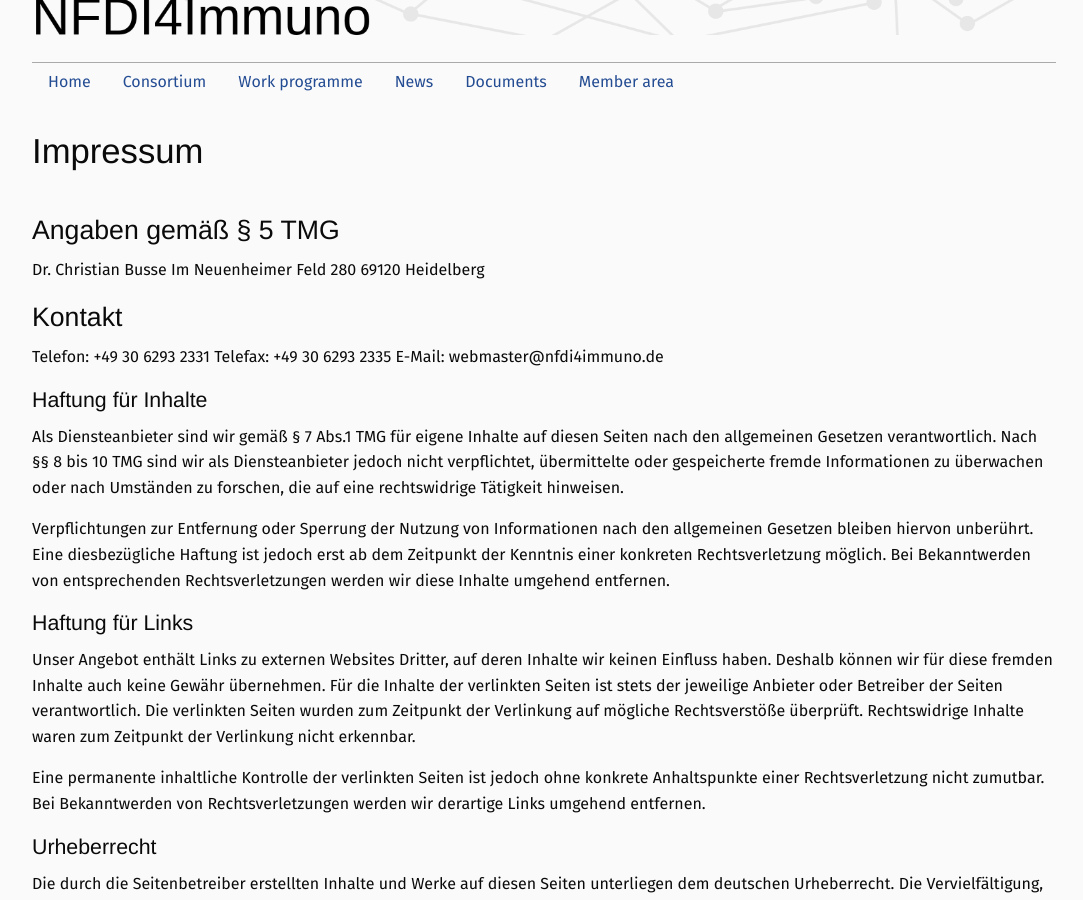
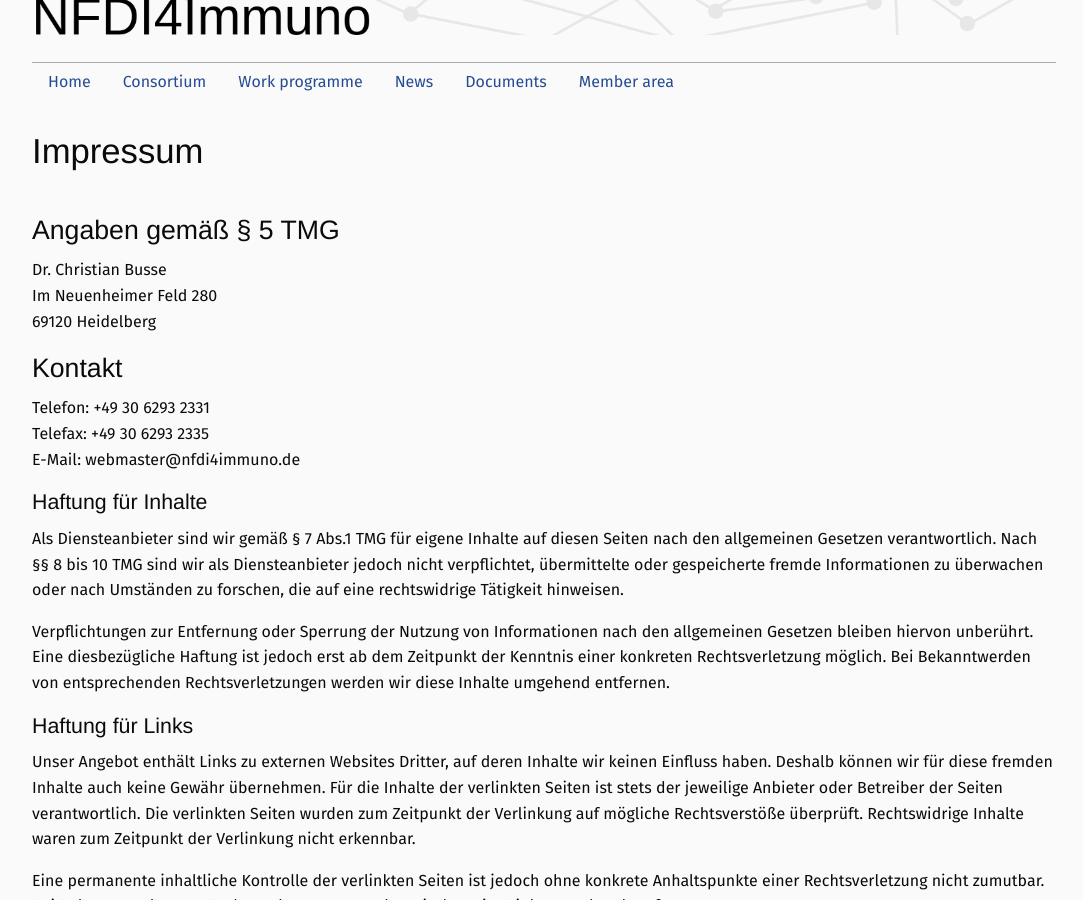
Before and after one commit to NFDI4Immuno/nfdi4immuno.github.io, a Jekyll site: the page built from legal/impressum.md, in a window 1280 px wide and 900 px high, scrolled down 384 px. Shown: the whole window, without its empty margins (96-1179 px from the left). Built offline with Jekyll 4.4.1, drawn with Linux system fonts in a browser that asks for light colours; nearby versions of some CDN libraries; library files that are not in the unit come from our copies.

Commit message:
Fix line breaks in address and contact

```diff
--- a/legal/impressum.md
+++ b/legal/impressum.md
@@ -4,14 +4,14 @@
 
 ## Angaben gemäß § 5 TMG
 
-Dr. Christian Busse
-Im Neuenheimer Feld 280
+Dr. Christian Busse\\
+Im Neuenheimer Feld 280\\
 69120 Heidelberg
 
 ## Kontakt
 
-Telefon: +49 30 6293 2331
-Telefax: +49 30 6293 2335
+Telefon: +49 30 6293 2331\\
+Telefax: +49 30 6293 2335\\
 E-Mail: webmaster@nfdi4immuno.de
 
 ### Haftung für Inhalte
```
